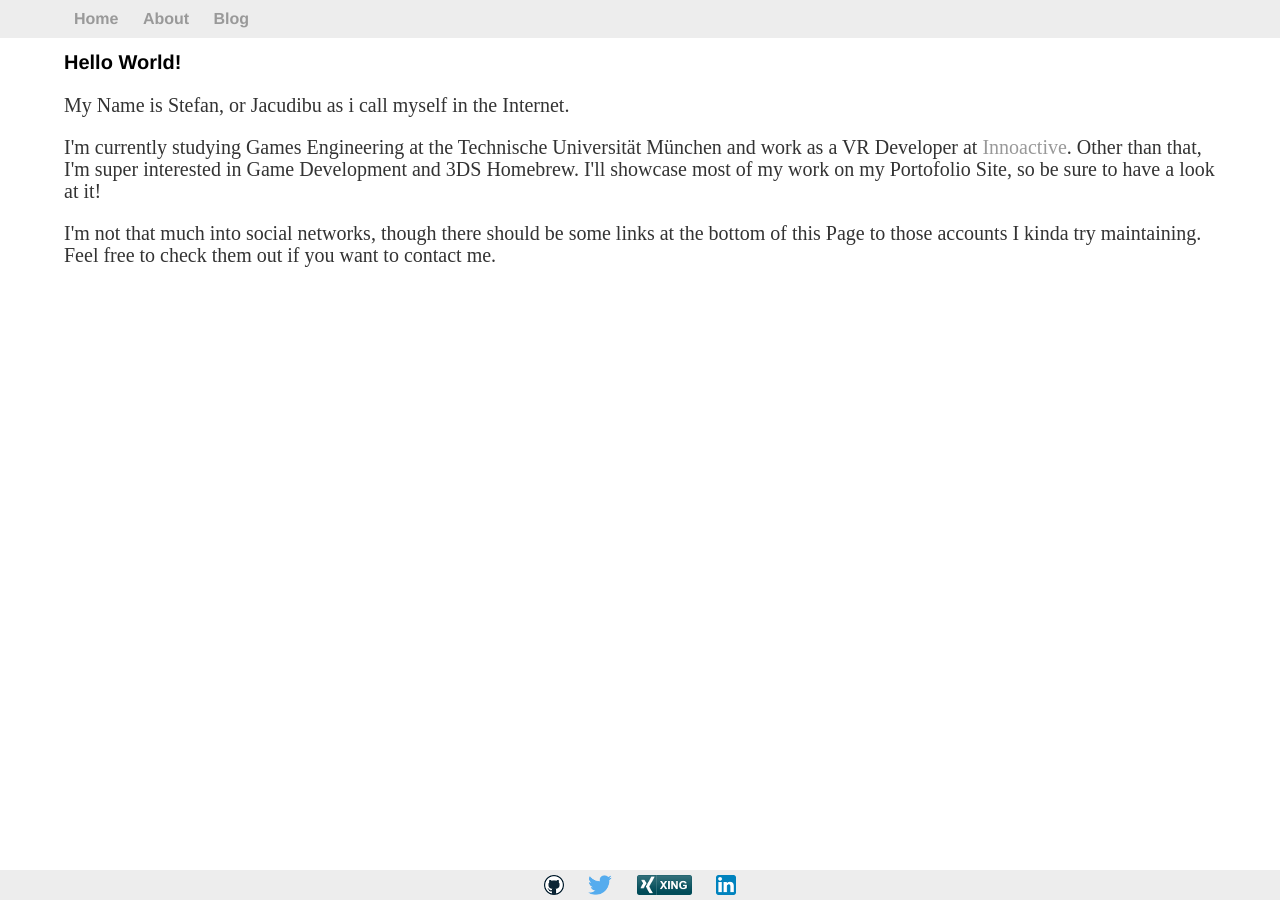
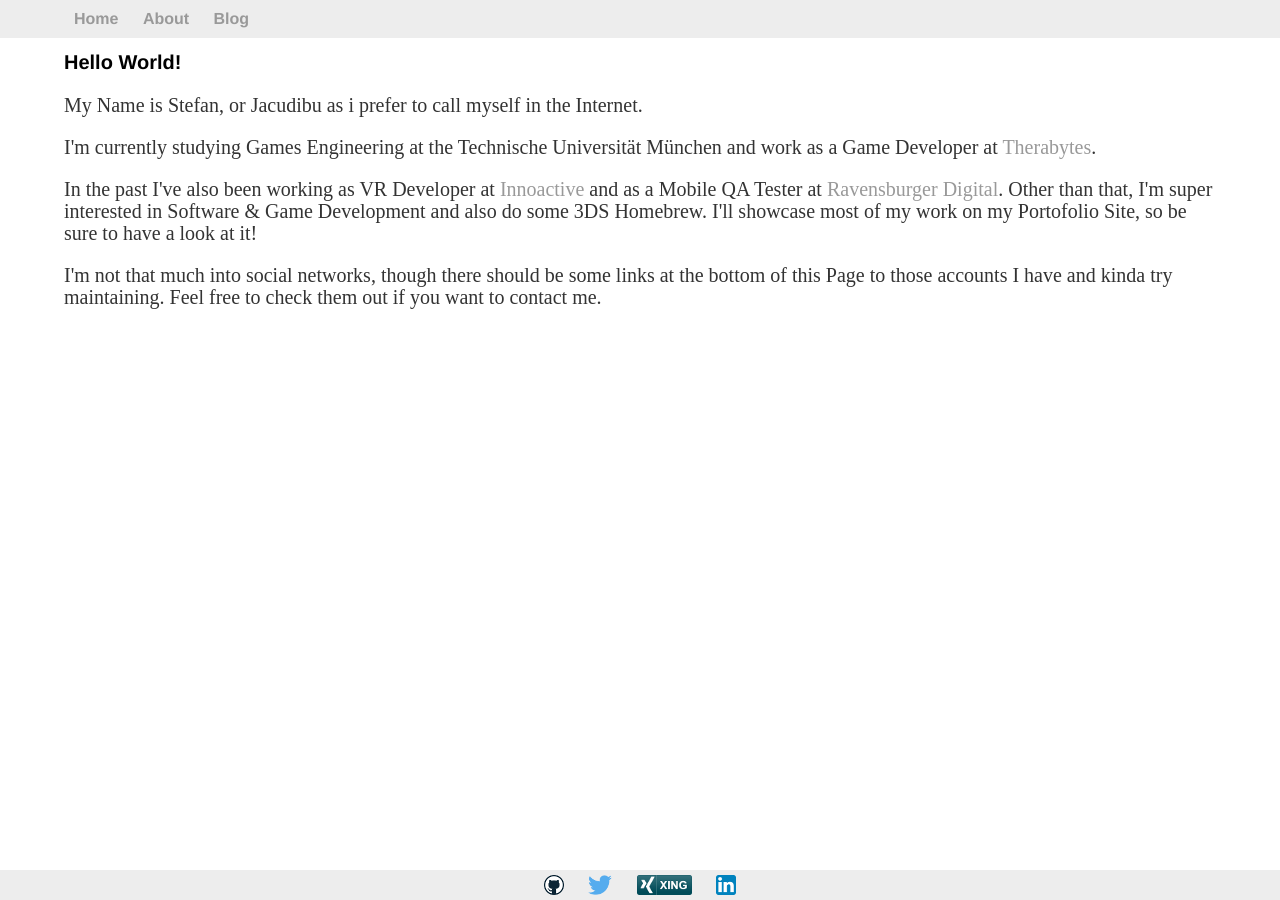
Before and after one commit to Jacudibu/jacudibu.github.io, a Jekyll site: the page built from about/index.html, in a window 1280 px wide. Built offline with Jekyll 4.4.1, drawn with Linux system fonts in a browser that asks for light colours.

Commit message:
Juicy Updates

```diff
--- a/about/index.html
+++ b/about/index.html
@@ -6,13 +6,16 @@
 <div class = "WallOfText">
 	<h1>Hello World!</h1>
 	<p>
-		My Name is Stefan, or Jacudibu as i call myself in the Internet.
+		My Name is Stefan, or Jacudibu as i prefer to call myself in the Internet.
 	</p>
 	<p>
-		I'm currently studying Games Engineering at the Technische Universität München and work as a VR Developer at <a href = http://innoactive.de>Innoactive</a>. Other than that, I'm super interested in Game Development and 3DS Homebrew. I'll showcase most of my work on my Portofolio Site, so be sure to have a look at it!
+		I'm currently studying Games Engineering at the Technische Universität München and work as a Game Developer at <a href = http://therabytes.de/>Therabytes</a>.
+    </p>
+    <p>
+        In the past I've also been working as VR Developer at <a href = http://innoactive.de>Innoactive</a> and as a Mobile QA Tester at <a href = https://www.ravensburger-digital.com/>Ravensburger Digital</a>. Other than that, I'm super interested in Software & Game Development and also do some 3DS Homebrew. I'll showcase most of my work on my Portofolio Site, so be sure to have a look at it!
 	</p>
 	<p>
-		I'm not that much into social networks, though there should be some links at the bottom of this Page to those accounts I kinda try maintaining. Feel free to check them out if you want to contact me.
+		I'm not that much into social networks, though there should be some links at the bottom of this Page to those accounts I have and kinda try maintaining. Feel free to check them out if you want to contact me.
 	</p>
 
 </div>
--- a/hookshot/index.html
+++ b/hookshot/index.html
@@ -4,5 +4,6 @@ title: Jacudibu | Hookshot
 ---
 <p>
 <center>
-<iframe frameborder="2" align = "middle" src="https://itch.io/embed-upload/333810?color=333333" width="860" height="500"></iframe>
-</center>
+<iframe frameborder="2" align = "middle" allowfullscreen="" src="https://itch.io/embed-upload/351800?color=333333" width="860" height="550"></iframe>
+<br>
+(Loading may take some time, depending on your internet connection.)</center>
```
Also changed, not shown: _posts/2015-02-07-Shiny Hotel.md (+1 -1 lines), _posts/2015-07-08-Snake Roccat Ryos.md (+2 -2 lines), _posts/2016-10-03-Rubics Nerf.md (+2 -0 lines).
